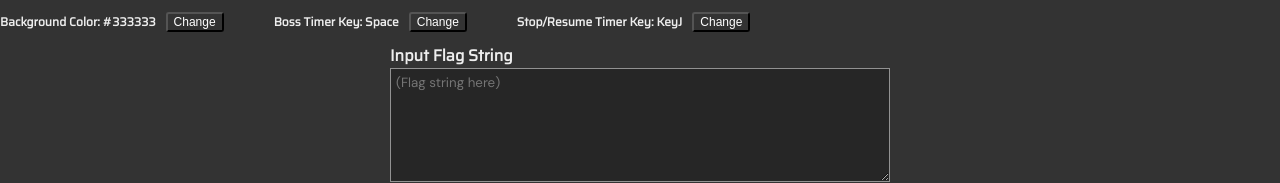
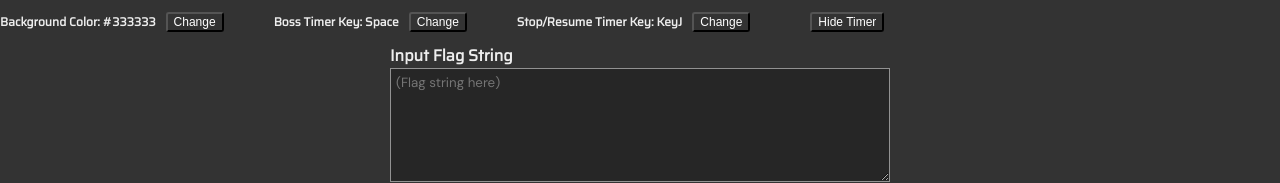
Before and after one commit to Fleury14/v4-timer, a React (Create React App) app: page / in a window 1280 px wide. Shown: the top 183 px of the page. Built offline with nearby package versions, Linux system fonts and the light colour scheme; no server answers.

Commit message:
feat(gateway): add option to hide/show timer

```diff
--- a/src/components/clock/clock.js
+++ b/src/components/clock/clock.js
@@ -19,6 +19,8 @@ type Props = {
 
 const Clock = (props: Props) => {
     const { bossTimer } = props;
+    const hideTimer = localStorage.getItem('hideTimer');
+    if (hideTimer === 'true') return null;
     return (
         <div>
             <div className={`${bossTimer ? 'boss-' : ''}time-container`}>
--- a/src/components/color-gateway/color-gateway.js
+++ b/src/components/color-gateway/color-gateway.js
@@ -4,6 +4,7 @@ import './color-gateway.scss';
 
 type Props = {
     children: any,
+    adjustTimer: any,
 }
 
 type State = {
@@ -15,6 +16,7 @@ type State = {
     isInputtingKey: string,
     timerCode: string,
     timerKey: string,
+    hideTimer: string,
 };
 
 class ColorGateway extends Component<Props, State> {
@@ -27,6 +29,7 @@ class ColorGateway extends Component<Props, State> {
         isInputtingKey: '',
         timerCode: 'KeyJ',
         timerKey: 'j',
+        hideTimer: '',
     }
 
     keyListener:any = null;
@@ -91,7 +94,23 @@ class ColorGateway extends Component<Props, State> {
         }
     }
 
+    switchTimer() {
+        const hideTimer: ?string = localStorage.getItem('hideTimer');
+        if (!hideTimer) {
+            localStorage.setItem('hideTimer', 'true');
+            this.setState({ hideTimer: 'true' });
+            this.props.adjustTimer(true);
+        }
+        if (hideTimer === 'true') {
+            localStorage.removeItem('hideTimer');
+            this.setState({ hideTimer: ''});
+            this.props.adjustTimer(false);
+        }
+
+    }
+
     render() {
+        const hideTimer: ?string = localStorage.getItem('hideTimer');
         return (
             <div className="color-gateway">
                 <div className="changer-row">
@@ -129,6 +148,9 @@ class ColorGateway extends Component<Props, State> {
                             <button onClick={() => this.inputKey('timerStop')}>Change</button>
                         )}
                     </div>
+                    <div className="key-changer">
+                        <button onClick={() => this.switchTimer()}>{hideTimer === 'true' ? 'Show' : 'Hide'} Timer</button>
+                    </div>
                 </div>
 
                 {this.props.children}
--- a/src/components/main/main.js
+++ b/src/components/main/main.js
@@ -6,10 +6,12 @@ class MainComponent extends Component {
     state = {
         showTimer: false,
         flagObj: null,
+        showClock: localStorage.getItem('hideTimer') === 'true',
     }
     render() {
+
         return (
-            <ColorGateway>
+            <ColorGateway adjustTimer={val => this.setState({showClock: val})} >
                 <div>
                     <React.Fragment>
                             {!this.state.showTimer && <FlagInput onStartTimer={(flagObj) => this.setState({ showTimer: true, flagObj })} />}
--- a/src/components/timer/timer.js
+++ b/src/components/timer/timer.js
@@ -298,8 +298,9 @@ class TimerComponent extends Component<Props, State> {
                                 bossTimes={this.state.bossTimes}
                             />
                         ) : null}
+
                         </Clock>
-                        <p>Press the key display at the top to stop/resume timer with keyboard</p>
+
                     </React.Fragment>
 
 
```
